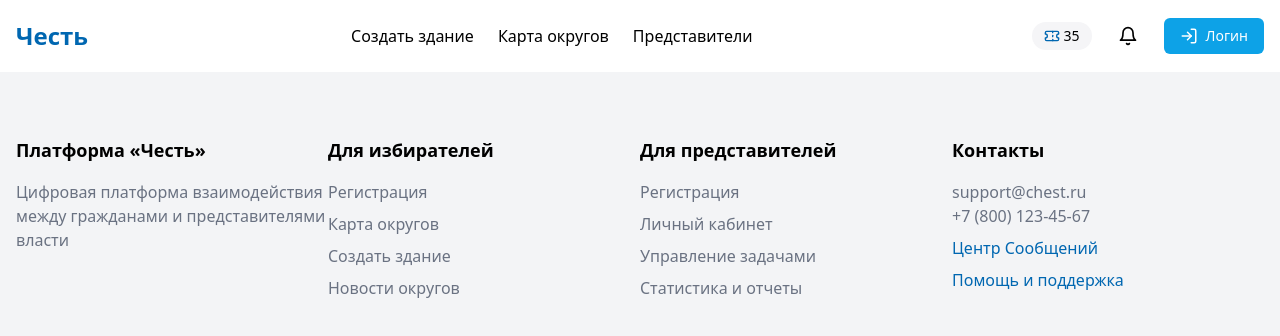
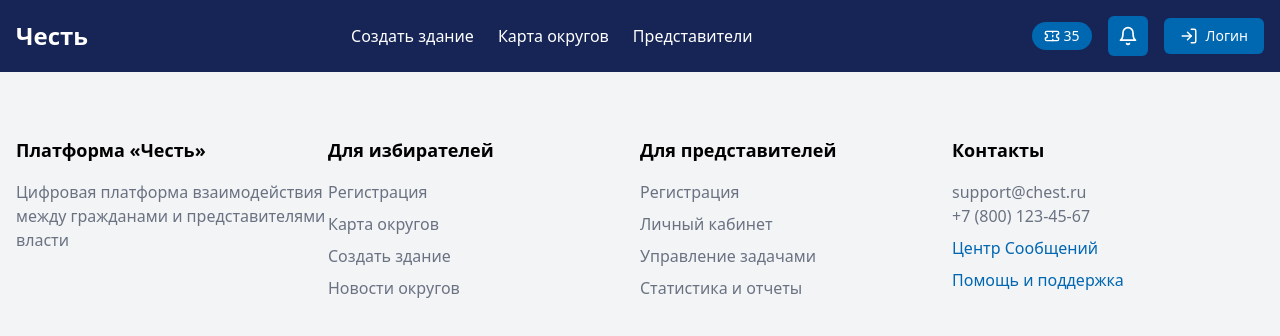
Before and after one commit to Bogdan-Bulavko/honor, a Vue app: page / in a window 1280 px wide. Shown: the top 336 px of the page. Built offline with nearby package versions, Linux system fonts and the light colour scheme.

Commit message:
add dark theme in header

```diff
--- a/index.html
+++ b/index.html
@@ -1,5 +1,5 @@
 <!doctype html>
-<html lang="">
+<html class="dark">
   <head>
     <meta charset="UTF-8" />
     <link rel="icon" href="/favicon.ico" />
--- a/src/assets/base.css
+++ b/src/assets/base.css
@@ -1,4 +1,6 @@
 @import 'tailwindcss';
+
+@custom-variant dark (&:where(.dark, .dark *));
 
 @theme {
   --color-honor-blue: rgb(0 103 177);
--- a/src/components/HeaderHome.vue
+++ b/src/components/HeaderHome.vue
@@ -3,12 +3,14 @@ import { RouterLink } from 'vue-router'
 </script>
 
 <template>
-  <header class="bg-white shadow-sm p-4">
+  <header class="bg-white dark:bg-blue-950 shadow-sm p-4">
     <div class="flex justify-between items-center max-w-[1280px] m-auto">
-      <RouterLink to="/honor/" class="text-2xl font-bold text-honor-blue whitespace-nowrap"
+      <RouterLink
+        to="/honor/"
+        class="text-2xl font-bold text-honor-blue dark:text-white dark:hover:text-honor-blue dark:transition-colors"
         >Честь</RouterLink
       >
-      <nav class="max-sm:hidden">
+      <nav class="max-sm:hidden dark:text-white">
         <ul class="flex">
           <li>
             <a
@@ -36,7 +38,7 @@ import { RouterLink } from 'vue-router'
       <div class="flex items-center">
         <a
           href="#"
-          class="flex items-center ml-4 px-3 py-1 rounded-full bg-honor-gray hover:bg-honor-blue/10 transition-colors text-sm"
+          class="flex items-center ml-4 px-3 py-1 rounded-full bg-honor-gray hover:bg-honor-blue/10 transition-colors text-sm dark:text-white dark:bg-honor-blue dark:hover:bg-blue-500"
           ><svg
             xmlns="http://www.w3.org/2000/svg"
             width="16"
@@ -47,7 +49,7 @@ import { RouterLink } from 'vue-router'
             stroke-width="2"
             stroke-linecap="round"
             stroke-linejoin="round"
-            class="lucide lucide-ticket text-honor-blue mr-1"
+            class="lucide text-honor-blue dark:text-white mr-1"
           >
             <path
               d="M2 9a3 3 0 0 1 0 6v2a2 2 0 0 0 2 2h16a2 2 0 0 0 2-2v-2a3 3 0 0 1 0-6V7a2 2 0 0 0-2-2H4a2 2 0 0 0-2 2Z"
@@ -59,7 +61,7 @@ import { RouterLink } from 'vue-router'
           35</a
         >
         <button
-          class="flex items-center justify-around ml-4 rounded-md hover:bg-honor-gray h-10 w-10 transition-colors text-sm"
+          class="flex items-center justify-around ml-4 rounded-md hover:bg-honor-gray h-10 w-10 transition-colors text-sm dark:text-white dark:bg-honor-blue dark:hover:bg-blue-500"
         >
           <svg
             xmlns="http://www.w3.org/2000/svg"
@@ -71,7 +73,6 @@ import { RouterLink } from 'vue-router'
             stroke-width="2"
             stroke-linecap="round"
             stroke-linejoin="round"
-            class="lucide lucide-bell"
           >
             <path d="M6 8a6 6 0 0 1 12 0c0 7 3 9 3 9H3s3-2 3-9"></path>
             <path d="M10.3 21a1.94 1.94 0 0 0 3.4 0"></path>
@@ -79,7 +80,7 @@ import { RouterLink } from 'vue-router'
         </button>
         <RouterLink
           to="/honor/verification"
-          class="ml-4 text-white rounded-md bg-honor-btn text-sm hover:bg-honor-btn/90 transition-colors"
+          class="ml-4 text-white rounded-md bg-honor-btn text-sm hover:bg-honor-btn/90 transition-colors dark:bg-honor-blue dark:hover:bg-blue-500"
         >
           <button class="flex items-center gap-2 py-2 px-4">
             <svg
--- a/src/components/OfferHome.vue
+++ b/src/components/OfferHome.vue
@@ -1,7 +1,7 @@
 <script setup lang="ts"></script>
 
 <template>
-  <main class="bg-gradient-to-r from-honor-blue to-honor-darkBlue text-white py-16 p-4">
+  <main class="py-16 p-4 bg-gradient-to-r from-honor-blue to-honor-darkBlue text-white">
     <div
       class="flex items-center justify-between max-lg:justify-center gap-12 max-w-[1280px] m-auto"
     >
```
